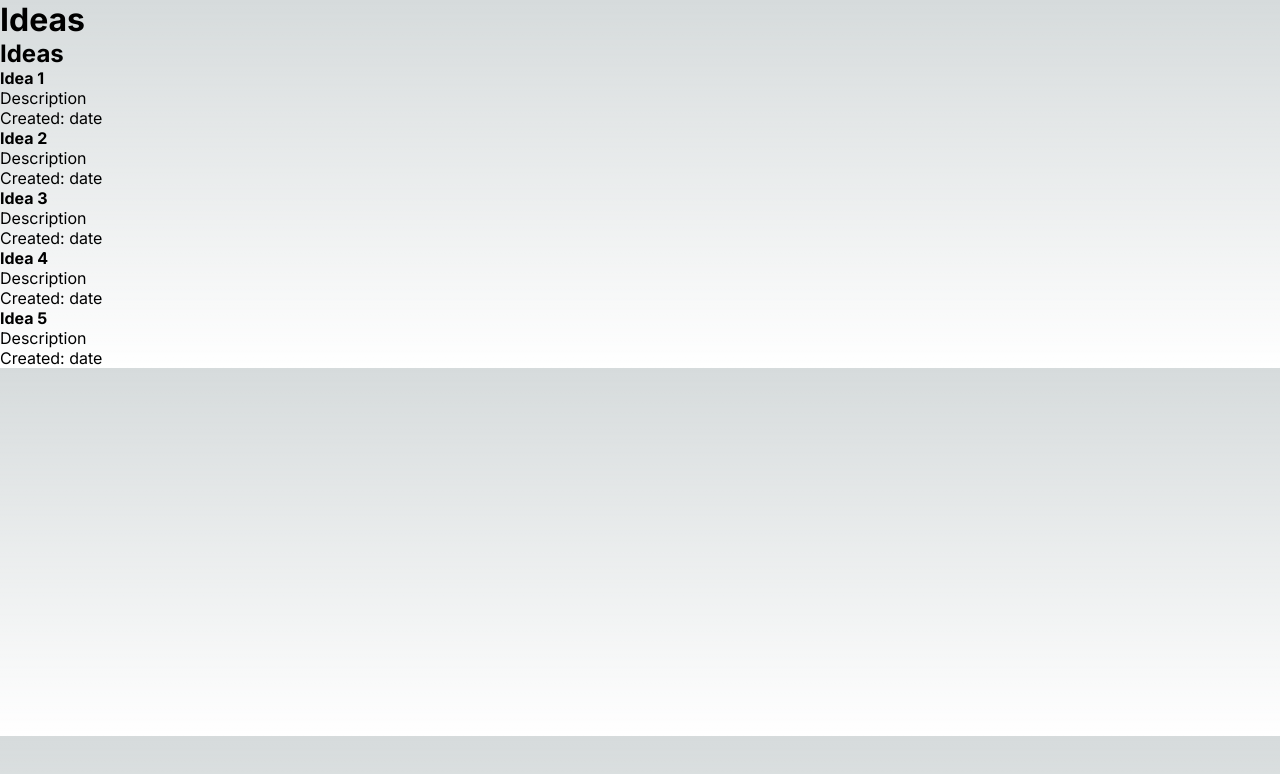
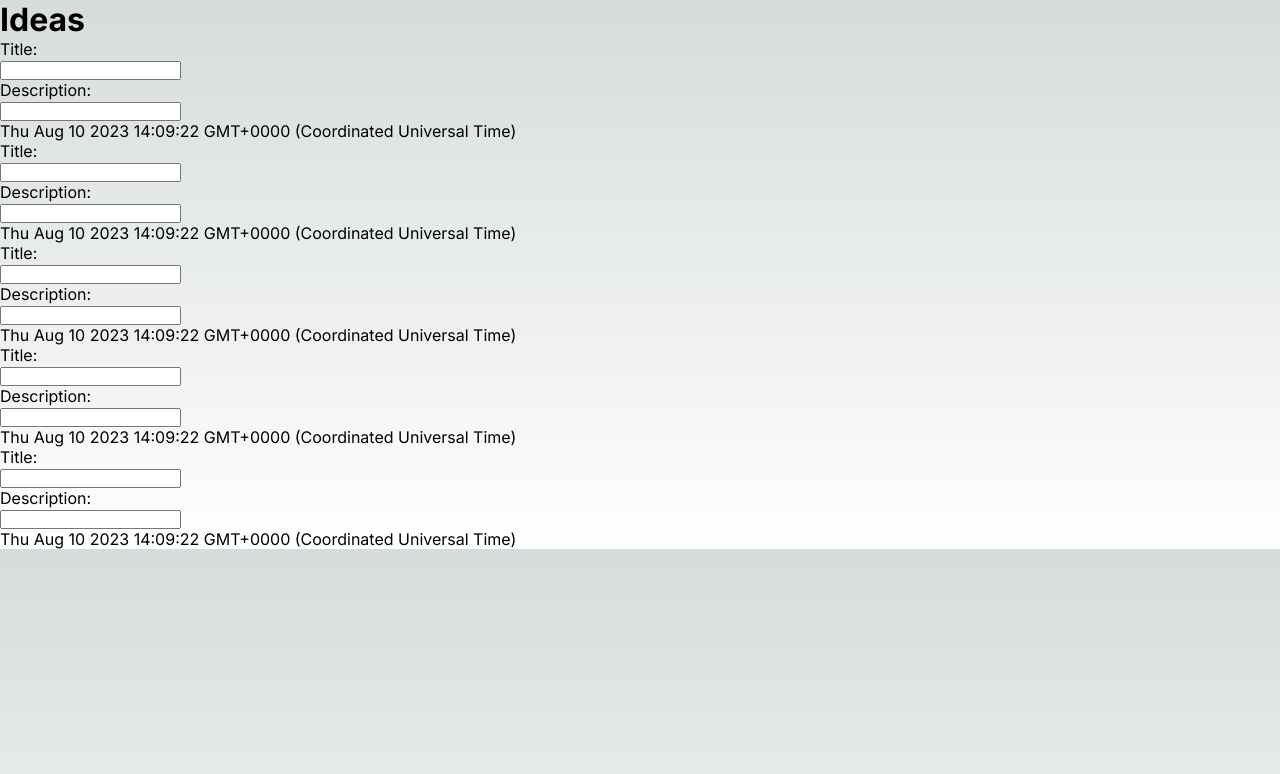
Before and after one commit to JGallardo4/clearscore-challenge, a Next.js app: page / in a window 1280 px wide. Shown: the top 774 px of the page. Built offline with nearby package versions, Linux system fonts and the light colour scheme.

Commit message:
Abstract idea component

```diff
--- /dev/null
+++ b/src/app/components/idea.tsx
@@ -0,0 +1,36 @@
+'use client';
+
+import { useState } from 'react';
+
+export default function Idea(idea: IIdea) {
+  const [isEditTitle, setIsEditTitle] = useState<boolean>(false);
+  const [isEditDescription, setIsEditDescription] = useState<boolean>(false);
+
+  return (
+    <>
+      {isEditTitle ? (
+        <h1>{idea.title}</h1>
+      ) : (
+        <form>
+          <label htmlFor='title'>Title:</label>
+          <br />
+          <input type='text' id='title' name='title' />
+          <br />
+        </form>
+      )}
+
+      {isEditDescription ? (
+        <p>{idea.description}</p>
+      ) : (
+        <form>
+          <label htmlFor='description'>Description:</label>
+          <br />
+          <input type='text' id='description' name='description' />
+          <br />
+        </form>
+      )}
+
+      <p>{idea.lastUpdated.toString()}</p>
+    </>
+  );
+}
--- a/src/app/components/ideas-list.tsx
+++ b/src/app/components/ideas-list.tsx
@@ -1,26 +1,49 @@
-import db from '@/data/ideas.json';
+'use client';
 
-export default async function IdeasList() {
-  return (
-    <section>
-      <header>
-        <h2>Ideas</h2>
-      </header>
-      <main>
-        {!db ? (
-          <p>No items found</p>
-        ) : (
-          db.ideas.map((idea, i) => (
-            <article key={i}>
-              <h1>{idea.title}</h1>
-              <p>{idea.description}</p>
-              <p>
-                Created: <time dateTime={idea.created}>{idea.created}</time>
-              </p>
-            </article>
-          ))
-        )}
-      </main>
-    </section>
+import { useState } from 'react';
+import Idea from './idea';
+
+export default function IdeasList() {
+  const [ideas, setIdeas] = useState<IIdea[]>([
+    {
+      id: 1,
+      title: 'Idea 1',
+      description: 'Description',
+      lastUpdated: new Date(),
+    },
+    {
+      id: 2,
+      title: 'Idea 2',
+      description: 'Description',
+      lastUpdated: new Date(),
+    },
+    {
+      id: 3,
+      title: 'Idea 3',
+      description: 'Description',
+      lastUpdated: new Date(),
+    },
+    {
+      id: 4,
+      title: 'Idea 4',
+      description: 'Description',
+      lastUpdated: new Date(),
+    },
+    {
+      id: 5,
+      title: 'Idea 5',
+      description: 'Description',
+      lastUpdated: new Date(),
+    },
+  ]);
+
+  return !ideas ? (
+    <p>No items found</p>
+  ) : (
+    <>
+      {ideas.map((idea, i) => (
+        <Idea {...idea} />
+      ))}
+    </>
   );
 }
--- a/tsconfig.json
+++ b/tsconfig.json
@@ -1,5 +1,6 @@
 {
   "compilerOptions": {
+    "typeRoots": ["./types", "./node_modules/@types"],
     "target": "ESNext",
     "lib": [
       "dom",
```
Also changed, not shown: src/app/formik.tsx (added, +86 -0 lines), src/app/types/global.d.ts (added, +10 -0 lines).
